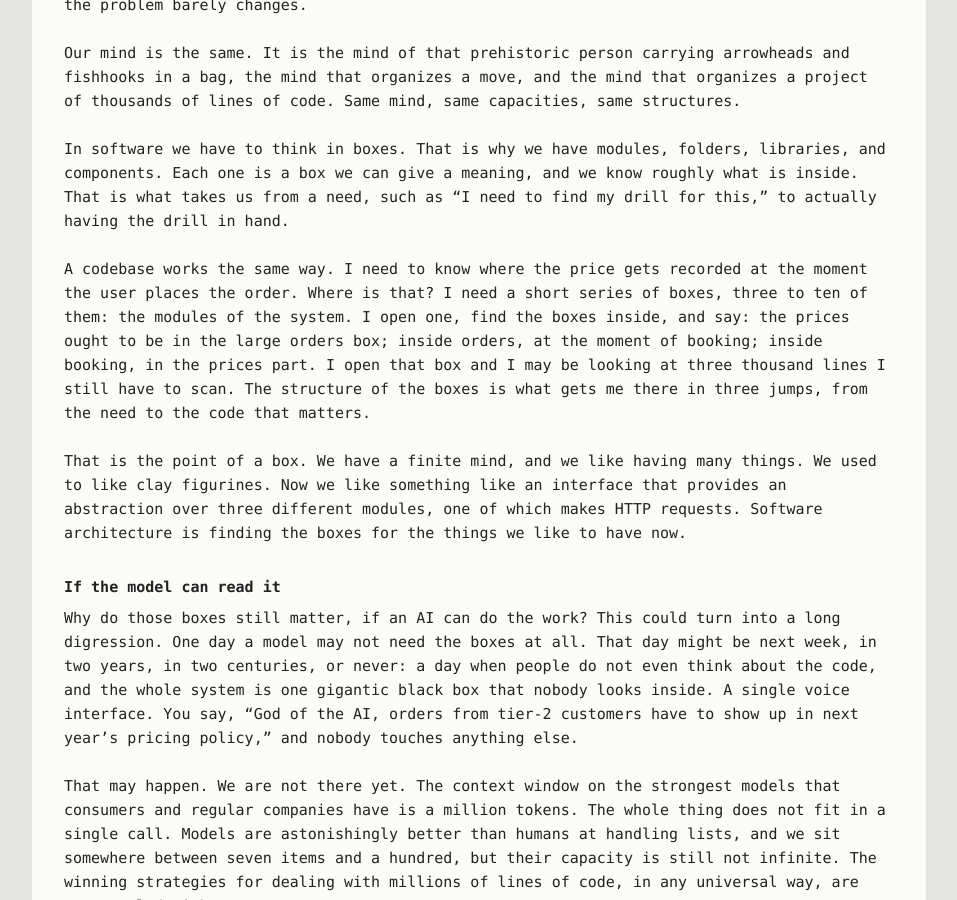
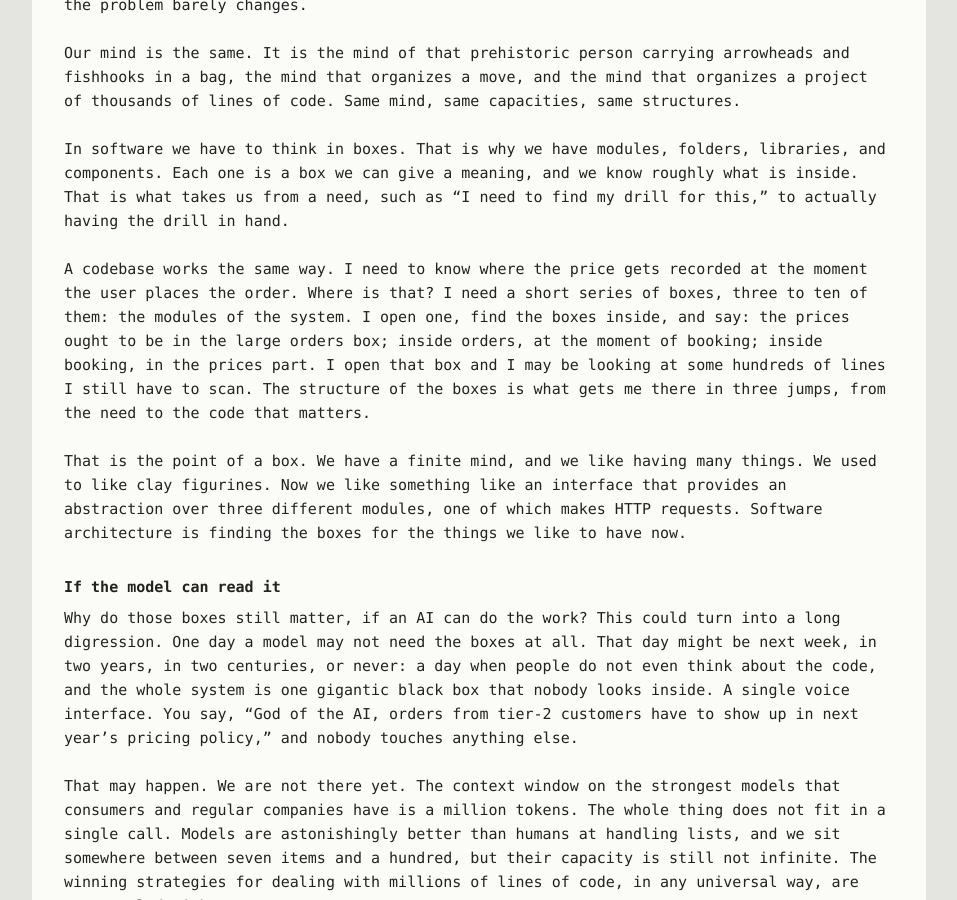
Before and after one commit to the-guish/the-dog-ate-my-typewriter, a Jekyll site: the page built from _posts/2026-11-01-my-dear-box.md, in a window 1280 px wide and 900 px high, scrolled down 1708 px. Shown: the whole window, without its empty margins (161-1118 px from the left). Built offline with Jekyll 4.4.1, drawn with Linux system fonts in a browser that asks for light colours; our own code applies the rules of GitHub Pages for plain Markdown files.

Commit message:
Shrink the scan from three thousand lines to some hundreds
The box you open may hold some hundreds of lines, not three thousand.

Co-authored-by: Luis Castro <the-guish@users.noreply.github.com>

```diff
--- a/_posts/2026-11-01-my-dear-box.md
+++ b/_posts/2026-11-01-my-dear-box.md
@@ -40,7 +40,7 @@ Our mind is the same. It is the mind of that prehistoric person carrying arrowhe
 
 In software we have to think in boxes. That is why we have modules, folders, libraries, and components. Each one is a box we can give a meaning, and we know roughly what is inside. That is what takes us from a need, such as "I need to find my drill for this," to actually having the drill in hand.
 
-A codebase works the same way. I need to know where the price gets recorded at the moment the user places the order. Where is that? I need a short series of boxes, three to ten of them: the modules of the system. I open one, find the boxes inside, and say: the prices ought to be in the large orders box; inside orders, at the moment of booking; inside booking, in the prices part. I open that box and I may be looking at three thousand lines I still have to scan. The structure of the boxes is what gets me there in three jumps, from the need to the code that matters.
+A codebase works the same way. I need to know where the price gets recorded at the moment the user places the order. Where is that? I need a short series of boxes, three to ten of them: the modules of the system. I open one, find the boxes inside, and say: the prices ought to be in the large orders box; inside orders, at the moment of booking; inside booking, in the prices part. I open that box and I may be looking at some hundreds of lines I still have to scan. The structure of the boxes is what gets me there in three jumps, from the need to the code that matters.
 
 That is the point of a box. We have a finite mind, and we like having many things. We used to like clay figurines. Now we like something like an interface that provides an abstraction over three different modules, one of which makes HTTP requests. Software architecture is finding the boxes for the things we like to have now.
 
```
